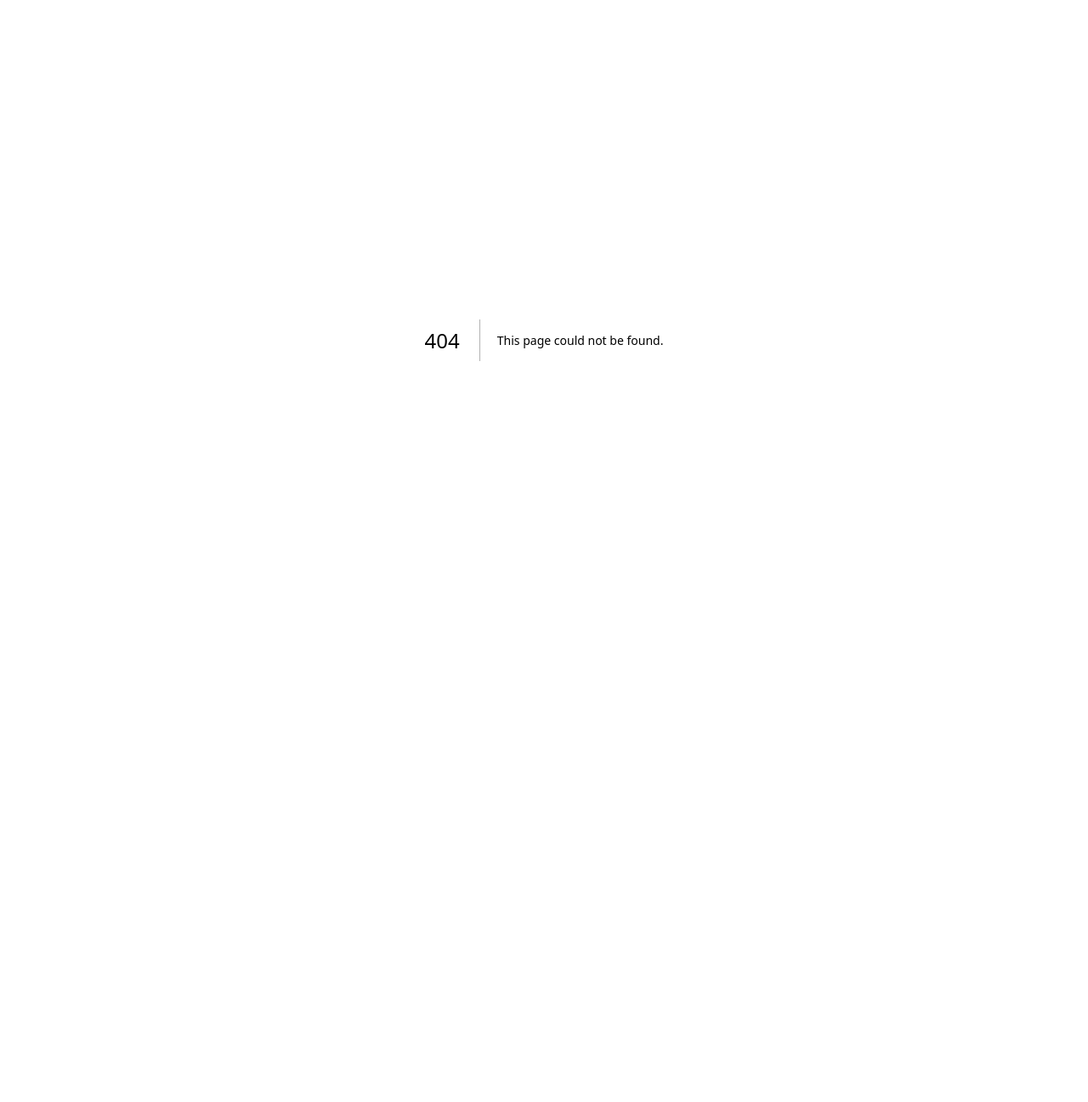
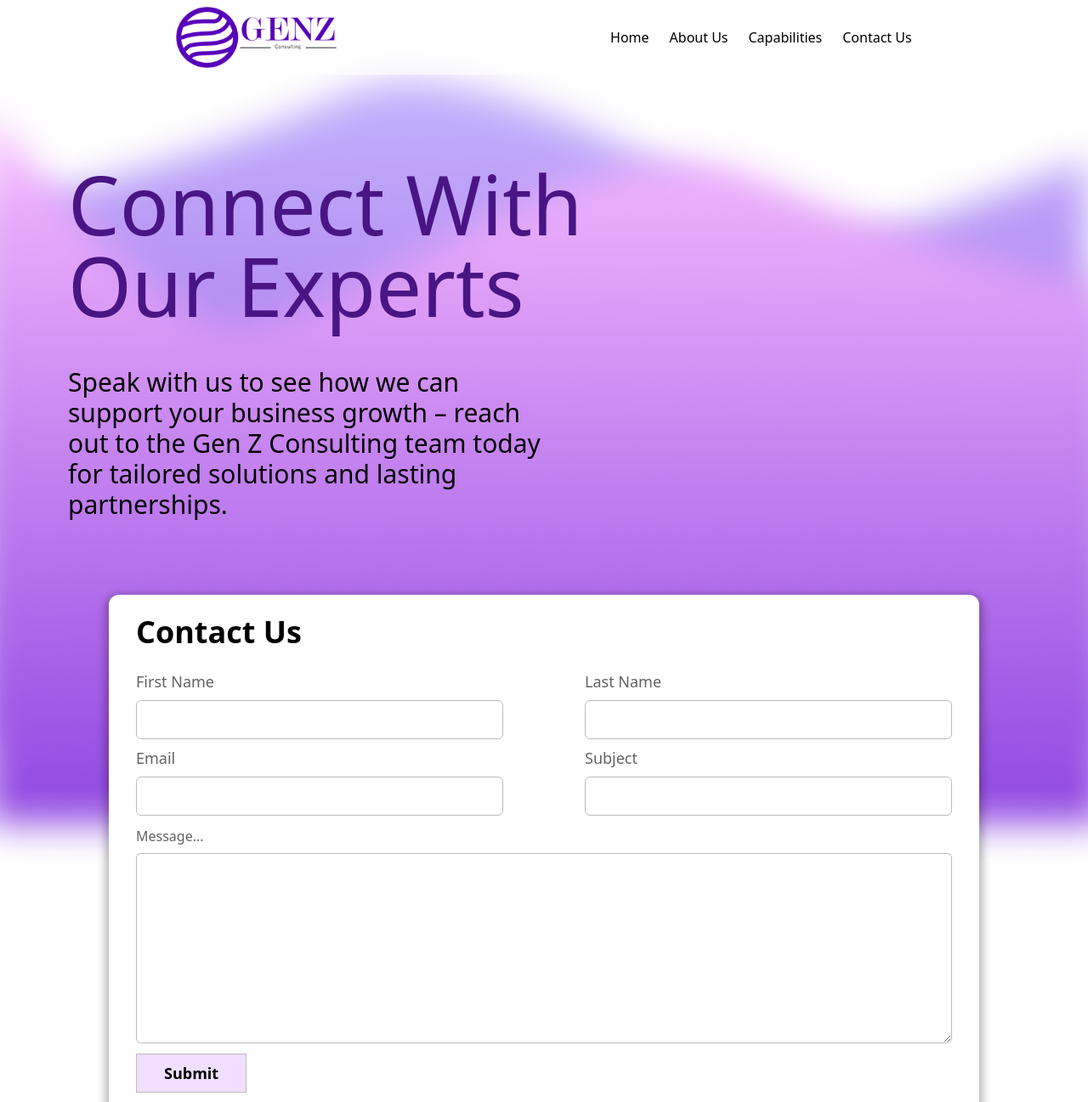
Before and after one commit to angel1254mc/GenZConsulting, a Next.js app: page /contact-us in a window 1280 px wide. Before the commit this address had no page. Shown: the top 1297 px of the page at 85% size. Before the commit the page ends 800 px from the top, so only its background shows below. Built offline with nearby package versions, Linux system fonts and the light colour scheme.

Commit message:
Commit with email and contact us

```diff
--- a/package.json
+++ b/package.json
@@ -15,15 +15,17 @@
     "@fortawesome/react-fontawesome": "^0.2.0",
     "@react-spring/parallax": "^9.7.1",
     "@react-spring/web": "^9.7.1",
+    "@sendgrid/mail": "^7.7.0",
     "eslint": "8.36.0",
     "eslint-config-next": "13.2.4",
     "install": "^0.13.0",
     "next": "13.2.4",
     "react": "18.2.0",
     "react-dom": "18.2.0",
-    "react-hook-form": "^7.43.5",
+    "react-hook-form": "^7.43.8",
     "react-intersection-observer": "^9.4.3",
     "react-spring": "^9.7.1",
+    "sonner": "^0.3.0",
     "swiper": "^9.1.0"
   },
   "devDependencies": {
--- /dev/null
+++ b/src/components/ContactPageForm.js
@@ -0,0 +1,79 @@
+import Link from 'next/link'
+import React, { useState } from 'react'
+import { useForm } from "react-hook-form";
+import { toast } from 'sonner';
+const ContactPageForm = () => {
+
+    const {register, handleSubmit, watch, formState: {errors}} = useForm();
+    const [error, setError] = useState(null);
+    const onSubmit = async (data) => {
+        // Submit the data to the server via API request
+        // Data vaidation is handled by the `handleSubmit` wrapper
+        console.log(data);
+        try {
+            await fetch("/api/contact", {
+              "method": "POST",
+              "headers": { "content-type": "application/json" },
+              "body": JSON.stringify(data)
+            })
+            setError(null)
+                  //if sucess do whatever you like, i.e toast notification
+          } catch (error) {
+              // toast error message. whatever you wish
+              console.log("There was an error sending your email: " + error);
+          } finally {
+            if (error)
+                toast.error(error);
+            else {
+                toast.success("Successfully Sent Email");
+            }
+          }
+    }
+
+
+  return (
+    <form onSubmit={handleSubmit(onSubmit)} className="w-[95%] md:w-[80%] contact-form h-auto p-4 px-6 xl:p-6 xl:px-8 flex flex-col bg-white rounded-xl">
+        <h1 className="mb-4 text-xl md:text-2xl xl:text-4xl font-semibold text-black">Contact Us</h1>
+        <div className="flex flex-col md:flex-row text-sm md:text-lg  justify-between">
+            <div className="flex flex-col gap-y-2 w-full md:w-[45%] my-2">
+                <label for="first-name">First Name</label>
+                <input {...register("firstName")} name="firstName" type="text" className="bg-white px-2 py-2 w-full rounded-md contact-input">
+
+                </input>
+            </div>
+            <div className="flex flex-col text-sm md:text-lg gap-y-2 w-full md:w-[45%] my-2">
+                <label for="last-name">Last Name</label>
+                <input {...register("lastName")} name="lastName" type="text" className="bg-white px-2 py-2 w-full rounded-md contact-input">
+
+                </input>
+            </div>
+        </div>
+        <div className="flex flex-col md:flex-row text-sm md:text-lg justify-between">
+            <div className="flex flex-col gap-y-2 w-full md:w-[45%] mb-2">
+                <label for="email" >Email</label>
+                <input {...register("email")} name="email" type="email" className="bg-white px-2 py-2 w-full rounded-md contact-input">
+
+                </input>
+            </div>
+            <div className="flex flex-col gap-y-2 w-full md:w-[45%] mb-2">
+                <label for="subject">Subject</label>
+                <input  {...register("subject")} name="subject" type="text" className="bg-white px-2 py-2 w-full rounded-md contact-input">
+
+                </input>
+            </div>
+        </div>
+        <div className="flex flex-col gap-y-2 my-1 justify-between">
+            <label for="body">Message...</label>
+            <textarea {...register("body")} name="body" className="text-lg w-full min-h-[14rem] textarea-input rounded-md bg-white px-2 py-2">
+
+            </textarea>
+        </div>
+        <div className="flex gap-y-2 text-lg my-2 justify-start">
+            <button type="submit" className="flex w-auto px-8 py-2 text-lg text-black contact-form-submit">Submit</button>
+        </div>
+    </form>
+
+  )
+}
+
+export default ContactPageForm
--- a/src/components/ContactUsForm.js
+++ b/src/components/ContactUsForm.js
@@ -1,19 +1,43 @@
-import React from 'react'
+import React, { useState } from 'react'
 import { useForm } from 'react-hook-form'
+import { toast } from 'sonner';
 import Spacer from './Spacer';
 
 const ContactUsForm = () => {
   const {register, handleSubmit, watch, formState: {errors}} = useForm();
-  const onSubmit = data => console.log(data);
+  const [error, setError] = useState(null);
+  const onSubmit = async (data) => {
+    // Submit the data to the server via API request
+    // Data vaidation is handled by the `handleSubmit` wrapper
+    console.log(data);
+    try {
+        await fetch("/api/contact", {
+          "method": "POST",
+          "headers": { "content-type": "application/json" },
+          "body": JSON.stringify(data)
+        })
+        setError(null)
+              //if sucess do whatever you like, i.e toast notification
+      } catch (error) {
+          // toast error message. whatever you wish
+          console.log("There was an error sending your email: " + error);
+      } finally {
+        if (error)
+            toast.error(error);
+        else {
+            toast.success("Successfully Sent Email");
+        }
+      }
+}
 
   return (
     <form onSubmit={handleSubmit(onSubmit)} className="p-3 md:px-4 md:py-5 rounded-md flex flex-col w-full md:max-w-[80%] gap-y-5 form-bg">
 
         <h3 className="font-medium text-xl xl:text-2xl text-white my-4">Contact Us For Any Questions</h3>
-        <input className="text-sm xl:text-lg p-2 text-form font-medium" placeholder="First Name" {...register("first-name")}/>
-        <input className="text-sm xl:text-lg p-2 text-form font-medium" placeholder="Last Name" {...register("last-name")}/>
+        <input className="text-sm xl:text-lg p-2 text-form font-medium" placeholder="First Name" {...register("firstName")}/>
+        <input className="text-sm xl:text-lg p-2 text-form font-medium" placeholder="Last Name" {...register("lastName")}/>
         <input className="text-sm xl:text-lg p-2 text-form font-medium" required placeholder="Email" {...register("email")}/>
-        <textarea className="text-sm xl:text-lg p-2 h-24 text-form font-medium" required placeholder="How Can We Help?" {...register("subject")}/>
+        <textarea className="text-sm xl:text-lg p-2 h-24 text-form font-medium" required placeholder="How Can We Help?" {...register("body")}/>
         <div><button className="text-sm xl:text-lg flex bg-submit p-2 px-8">Submit</button></div>
     </form>
   )
--- a/src/components/Footer.js
+++ b/src/components/Footer.js
@@ -29,19 +29,19 @@ const Footer = () => {
                         <Link href="/about">
                             <li>ABOUT US</li>
                         </Link>
-                        <Link href="/talent-acquisition">
+                        <Link href="/capabilities">
                             <li>TAS</li>
                         </Link>
-                        <Link href="/business-management">
+                        <Link href="/capabilities">
                             <li>BUSINESS MANAGEMENT</li>
                         </Link>
-                        <Link href="/contract-management">
+                        <Link href="/capabilities">
                             <li>CONTRACT MANAGEMENT</li>
                         </Link>
-                        <Link href="/contract-acquisition">
+                        <Link href="/capabilities">
                             <li>CONTRACT ACQUISITION</li>
                         </Link>
-                        <Link href="/contact">
+                        <Link href="/contact-us">
                             <li>CONTACT US</li>
                         </Link>
                     </ul>
--- a/src/components/NavBar.js
+++ b/src/components/NavBar.js
@@ -7,13 +7,14 @@ import React, { useState } from 'react'
 const NavBar = () => {
 
   const [expand, toggleExpand] = useState(false);
+
   return (
     <>
     <div className={`max-w-full h-full fixed flex sm:hidden flex-col navbar ${expand ? "expand" : ""}`}>
       <Link href="/" className=" border-b-2 text-2xl">Home</Link>
       <Link href="/about" className=" border-b-2 text-2xl">About Us</Link>
       <Link href="/capabilities" className=" border-b-2 text-2xl">Capabilities</Link>
-      <Link href="/contact" className=" border-b-2 text-2xl">Contact Us</Link>
+      <Link href="/contact-us" className=" border-b-2 text-2xl">Contact Us</Link>
     </div>
     <nav id="navbar" className="navbar-custom fixed w-full flex justify-center px-4 py-2">
       <div className="flex w-full sm:px-8 max-w-[1300px] justify-between sm:justify-around">
@@ -25,7 +26,7 @@ const NavBar = () => {
           <Link href="/">Home</Link>
           <Link href="/about">About Us</Link>
           <Link href="/capabilities">Capabilities</Link>
-          <Link href="/contact">Contact Us</Link>
+          <Link href="/contact-us">Contact Us</Link>
         </div>
       </div>
     </nav>
--- /dev/null
+++ b/src/pages/api/contact.js
@@ -0,0 +1,27 @@
+const sgMail = require('@sendgrid/mail');
+
+
+// use sgMail API key
+sgMail.setApiKey(process.env.EMAIL_API_KEY);
+
+export default async function handler(req, res) {
+  const { email, subject = "Business Inquiry", body, firstName, lastName } = req.body
+
+  // Costruct message to send sgMail
+  const msg = {
+    to: process.env.EMAIL,
+    from: "apol@emergingtech.co",
+    subject,
+    name: firstName + " " + lastName,
+    text: body + `\n Email: ${email}`,
+  };
+
+  // Try sending the email, otherwise print an error and return an error to the client.
+  try {
+    await sgMail.send(msg);
+    res.json({ message: `Email has been sent` })
+  } catch (error) {
+    console.log(error);
+    res.status(500).json({ error: 'Error sending email' })
+  }
+}
--- a/src/pages/api/hello.js
+++ /dev/null
@@ -1,5 +0,0 @@
-// Next.js API route support: https://nextjs.org/docs/api-routes/introduction
-
-export default function handler(req, res) {
-  res.status(200).json({ name: 'John Doe' })
-}
--- /dev/null
+++ b/src/pages/contact-us.js
@@ -0,0 +1,64 @@
+import ContactPageForm from '@/components/ContactPageForm';
+import Footer from '@/components/Footer';
+import NavBar from '@/components/NavBar';
+import Spacer from '@/components/Spacer';
+import { Inter } from 'next/font/google';
+import Head from 'next/head';
+import Image from 'next/image';
+import React, { useEffect } from 'react'
+import { animated as a } from 'react-spring';
+import { Toaster } from 'sonner';
+const inter = Inter({ subsets: ['latin'] });
+
+const contactUs = () => {
+
+
+  useEffect(() => {
+    document.body.scrollTop = 0;
+    var myNav = document.getElementById('navbar');
+    document.addEventListener('scroll', () => {
+      let scrollTop =  window.scrollY;
+      if (scrollTop >= 1 ) {
+        myNav.classList.add("filled");
+      }
+      else {
+          myNav.classList.remove("filled");
+      }
+    })
+
+  }, [])
+  return (
+    <>
+      <Head>
+        <title>Gen Z Consulting | Contact Us</title>
+        <meta name="description" content="Generated by create next app" />
+        <meta name="viewport" content="width=device-width, initial-scale=1" />
+        <link rel="icon" href="/favicon.ico" />
+      </Head>
+      <Toaster position="bottom-right"/>
+      <main className="flex flex-col relative">
+        <NavBar/>
+        <div className="contact-background-image flex flex-col items-center">
+          <Image className="contact-image" width={2560} height={1948} src="/contact-background.png"/>
+          <div className="flex flex-col w-full relative px-8 xl:px-20 md:px-20 items-center z-1">
+            <section className="flex flex-col w-full w-max-[1200px] xl:max-w-[1400px] gap-y-8 md:gap-y-12">
+
+              <spacer></spacer>
+              <a.h1 className="text-4xl md:text-6xl font-medium text- mt-36 md:w-3/5 xl:text-8xl xl:w-2/3">
+                Connect With Our Experts
+              </a.h1>
+              <a.p className="text-lg font-regular md:font-medium text-black sm:text-2xl xl:text-3xl xl:w-1/2">Speak with us to see how we can support your business growth – reach out to the Gen Z Consulting team today for tailored solutions and lasting partnerships.</a.p>
+              <Spacer></Spacer>
+            </section>
+          </div>
+
+          <ContactPageForm/>
+        </div>
+        <Spacer></Spacer>
+        <Footer></Footer>
+      </main>
+    </>
+  )
+}
+
+export default contactUs
--- a/src/pages/index.js
+++ b/src/pages/index.js
@@ -14,6 +14,7 @@ import AboutUsContainer from '@/components/AboutUsContainer'
 import CapabilitiesContainer from '@/components/CapabilitiesContainer'
 import TestimonialSection from '@/components/TestimonialSection'
 import ContactUs from '@/components/ContactUs'
+import { Toaster } from 'sonner'
 const inter = Inter({ subsets: ['latin'] })
 
 export default function Home() {
@@ -41,6 +42,7 @@ export default function Home() {
         <meta name="viewport" content="width=device-width, initial-scale=1" />
         <link rel="icon" href="/favicon.ico" />
       </Head>
+      <Toaster position="bottom-right"/>
       <main className="flex flex-col relative">
         <NavBar/>
         <HeroLanding/>
--- a/src/styles/globals.css
+++ b/src/styles/globals.css
@@ -235,3 +235,40 @@ background-color: rgba(244, 214, 247, 0.8);
   background: rgb(255,255,255);
 background: linear-gradient(180deg, rgba(255,255,255,1) 0%, rgba(224,224,224,1) 100%);
 }
+.contact-background-image {
+  overflow: visible;
+  width: 100%;
+  height: auto;
+  position: relative;
+  color: #491584;
+}
+.contact-image {
+  position: absolute;
+  z-index: -1;
+  margin-top: 45px;
+  width: 100%;
+  height: auto;
+  position: cover;
+}
+
+@media screen and (max-width: 1200px) {
+  .contact-image {
+    height: 100vh;
+  }
+}
+
+.contact-input {
+  border: 1px solid #BCBCBC;
+}
+.contact-form {
+  box-shadow: 0px 4px 10px 5px rgba(0, 0, 0, 0.25);
+  color: #626262;
+}
+.textarea-input {
+  border: 1px solid #BCBCBC;
+}
+.contact-form-submit {
+  border: 1px solid #BCBCBC;
+  font-weight: 600;
+  background-color: #F0DFFF;
+}
```
Also changed, not shown: public/contact-background.png (added), 1 other file (tests, documents, lock files or other folders).
